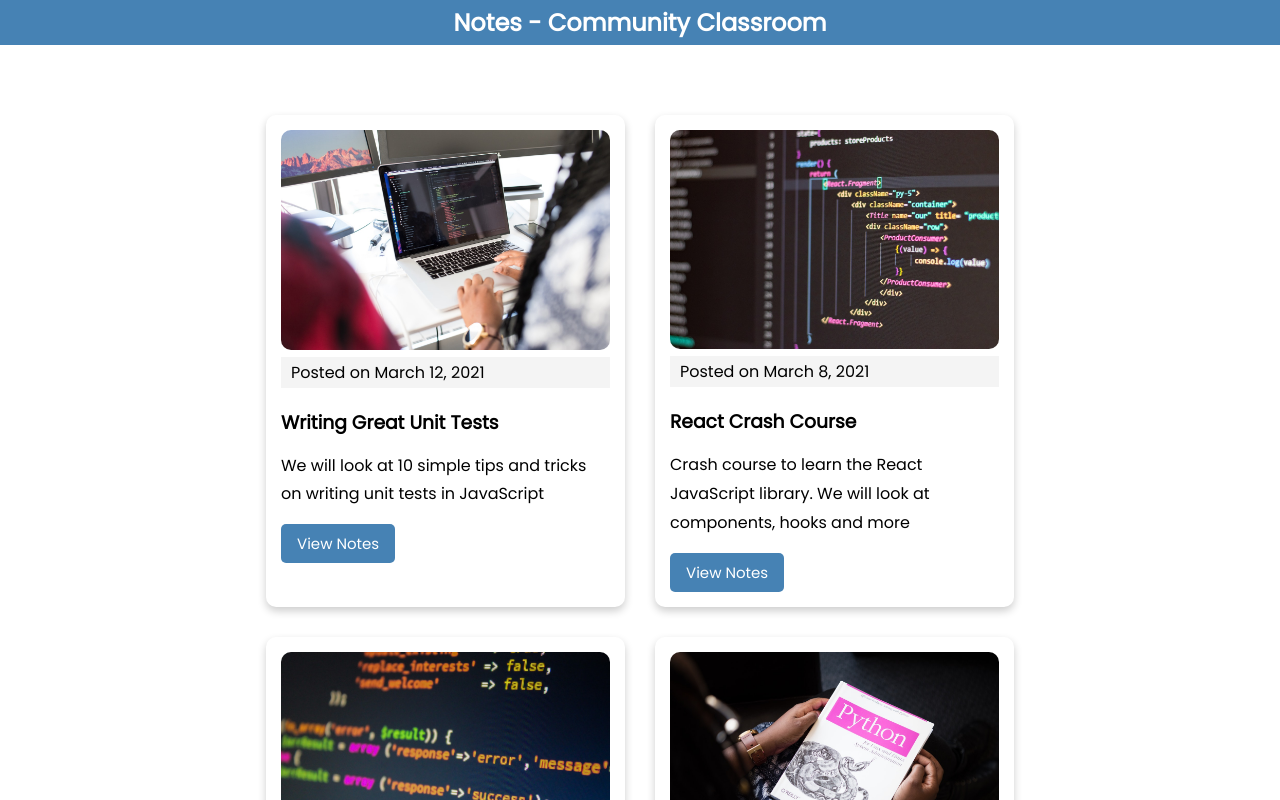
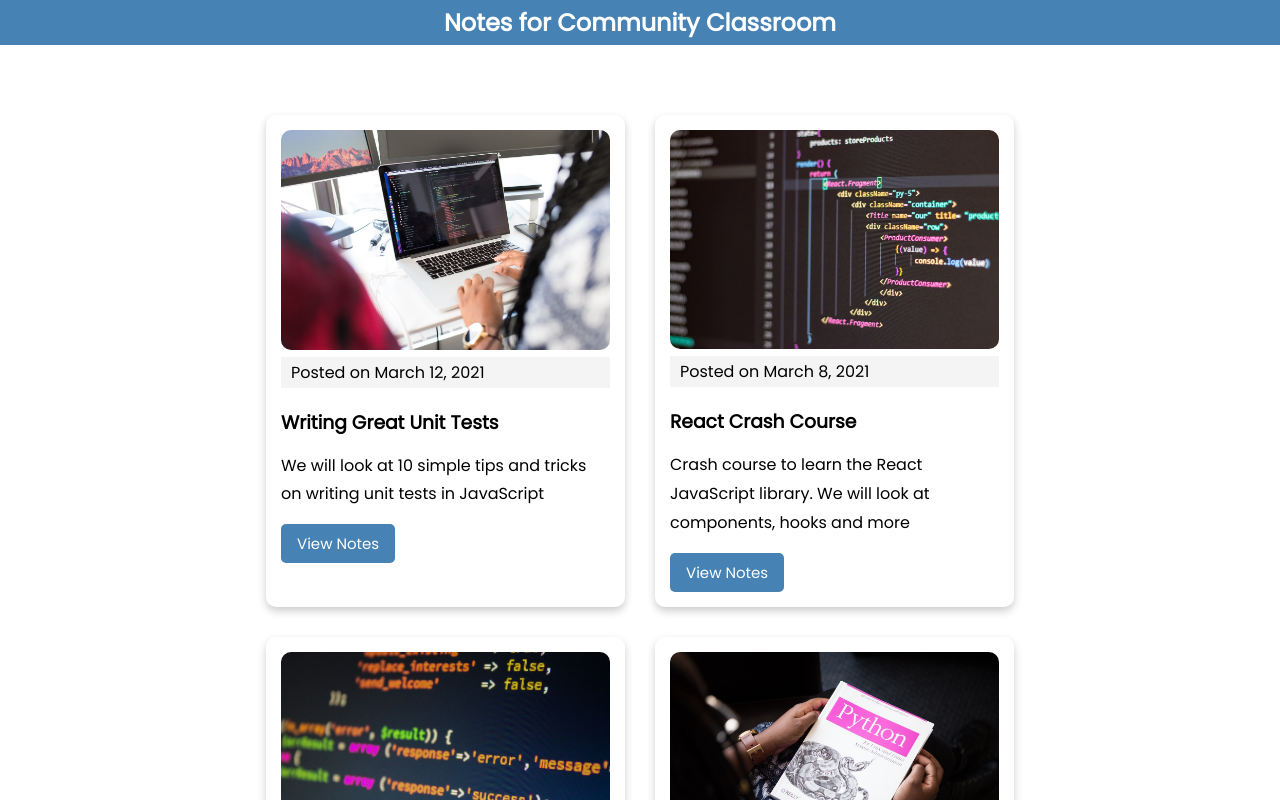
Before and after one commit to prajwalj27/notes-community-classroom, a Next.js app: page / in a window 1280 px wide. Shown: the top 800 px of the page. Built offline with nearby package versions, Linux system fonts and the light colour scheme.

Commit message:
Update header

```diff
--- a/components/Header.js
+++ b/components/Header.js
@@ -5,7 +5,7 @@ export default function header() {
     <header>
       <div className="container">
         <Link href='/' passHref>
-          <h2 align="center">Notes - Community Classroom</h2>
+          <h2 align="center">Notes for Community Classroom</h2>
         </Link>
       </div>
     </header>
```
